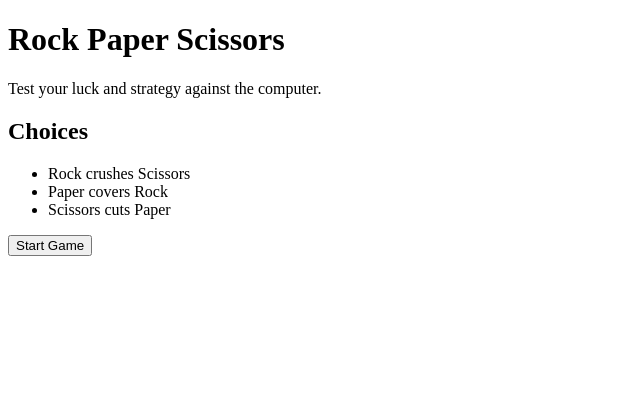
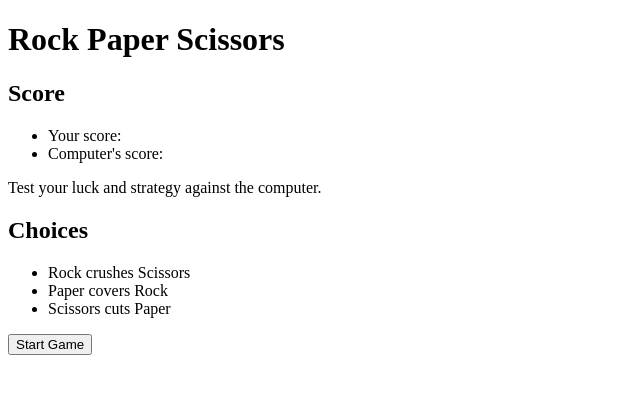
Before and after one commit to louiseka/rock-paper-scissors, a React (Vite) app: page / in a window 1280 px wide. Shown: the top 394 px of the page, without its empty margins (0-640 px from the left). Built offline with nearby package versions, Linux system fonts and the light colour scheme.

Commit message:
Added play again functionality

```diff
--- a/src/App.jsx
+++ b/src/App.jsx
@@ -31,9 +31,22 @@ function App() {
     setResult(getResult(choice, cpu))
   }
 
+  function restartGame() {
+    setPlayersChoice("")
+    setCpuChoice("")
+    setResult("")
+  }
+
   return (
     <>
       <h1>Rock Paper Scissors </h1>
+      <div>
+        <h2>Score</h2>
+        <ul>
+          <li>Your score:</li>
+          <li>Computer's score:</li>
+        </ul>
+      </div>
       {
         !gameStart &&
         <div>
@@ -50,16 +63,17 @@ function App() {
       {
         gameStart &&
         <div>
-          <div>
+          {!result && <div>
             {options.map((option) => (
               <button key={option} onClick={() => handleChoice(option)}>{option}</button>
             ))}
-          </div>
+          </div>}
           <div>
             <p>You chose: {playersChoice}</p>
             <p>Computer chose: {cpuChoice}</p>
             <p>The result: {result}</p>
           </div>
+          {result && <button onClick={() => restartGame()}>Play Again</button>}
         </div>
       }
     </>
```
